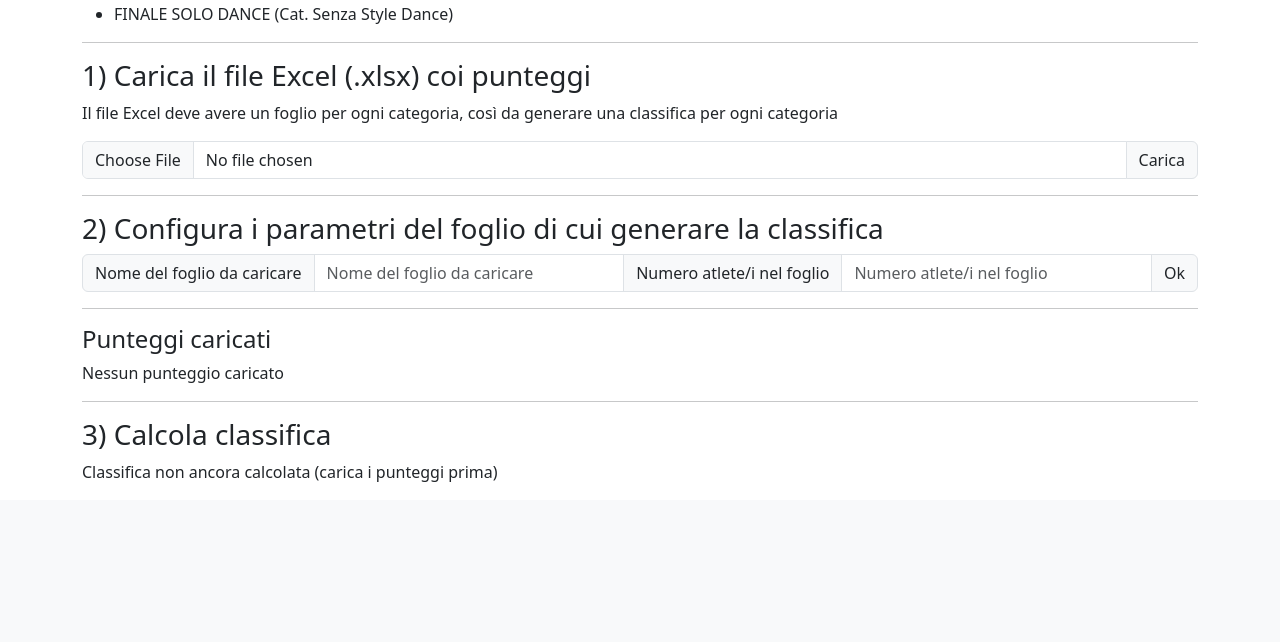
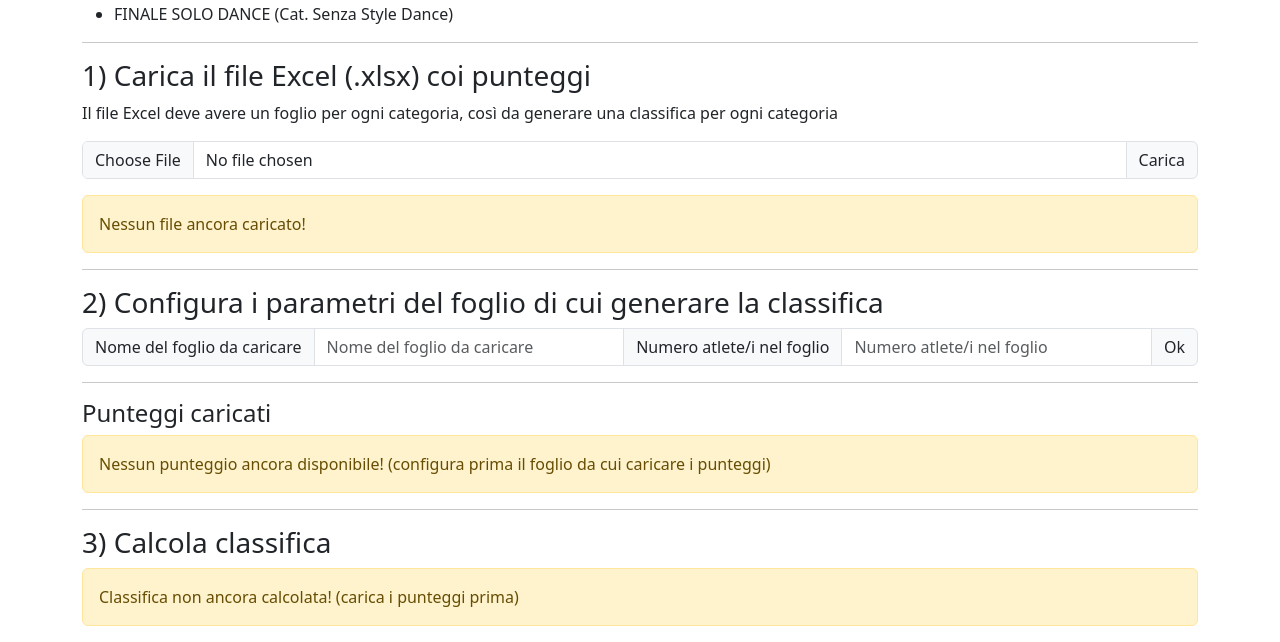
Before and after one commit to smarianimore/Pattinaggio, a Flask app: page / in a window 1280 px wide. Shown: the part 347-989 px from the top of the page. Before the commit the page ends 829 px from the top, so only its background shows below. Run offline with Flask 3, Linux system fonts and the light colour scheme.

Commit message:
last step missing

```diff
--- a/skating_app/routes.py
+++ b/skating_app/routes.py
@@ -43,7 +43,8 @@ def upload():
     return render_template('index.html',
                            home_title="Libertas Pattinaggio Forlì",
                            sub_title="Trofeo Primavera 2024",
-                           programs=programs)
+                           programs=programs,
+                           upload_ok=file.filename)
 
 
 @skating_app.post('/config_sheet')
@@ -58,9 +59,10 @@ def config_sheet():
                        decimal=decimal_separator)
 
     # Return HTML snippet that will render the table
-    html_df = df.to_html(classes='table table-stripped')
+    html_df = df.to_html(classes='table table-striped table-bordered table-hover table-sm')
     return render_template('index.html',
                            home_title="Libertas Pattinaggio Forlì",
                            sub_title="Trofeo Primavera 2024",
                            programs=programs,
-                           table=html_df)
+                           table=html_df,
+                           upload_ok=filename)
--- a/skating_app/templates/index.html
+++ b/skating_app/templates/index.html
@@ -24,6 +24,15 @@
         <!--<p><input type="file" name="file"></p>
         <p><input type="submit" value="Carica"></p>-->
     </form>
+    {% if upload_ok %}
+        <div class="alert alert-success" role="alert">
+          File <strong>{{upload_ok}}</strong> caricato correttamente
+        </div>
+    {% else %}
+        <div class="alert alert-warning" role="alert">
+          Nessun file ancora caricato!
+        </div>
+    {% endif %}
 
     <hr>
 
@@ -43,7 +52,9 @@
         {% if table %}
             {{table|safe}}
         {% else %}
-            <p> Nessun punteggio caricato </p>
+            <div class="alert alert-warning" role="alert">
+              Nessun punteggio ancora disponibile! (configura prima il foglio da cui caricare i punteggi)
+            </div>
         {% endif %}
 
     <hr>
@@ -52,6 +63,8 @@
         {% if standings %}
             {{standings|safe}}
         {% else %}
-            <p> Classifica non ancora calcolata (carica i punteggi prima) </p>
+            <div class="alert alert-warning" role="alert">
+              Classifica non ancora calcolata! (carica i punteggi prima)
+            </div>
         {% endif %}
 {% endblock %}
```
